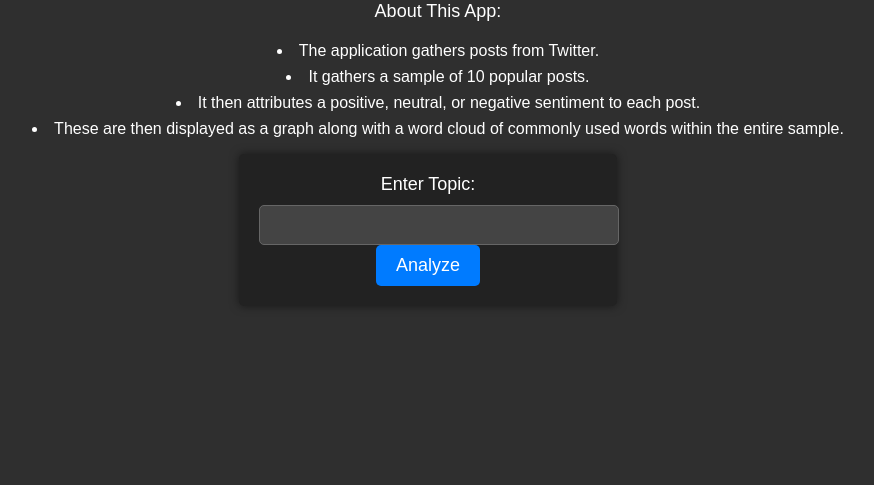
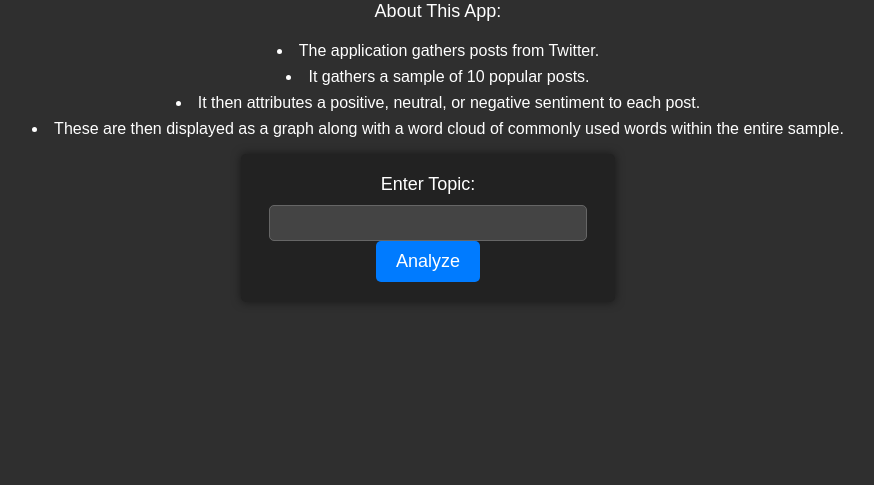
Before and after one commit to JamisonHunter/xanalysis-website, a Flask app: page / in a window 1280 px wide. Shown: the part 156-641 px from the top of the page, without its empty margins (212-1086 px from the left). Run offline with Flask 3, Linux system fonts and the light colour scheme; parts of the project's set-up code (start-up, migrations or seed data) failed here and were passed over.

Commit message:
Centered Text Input In Form

```diff
--- a/static/style.css
+++ b/static/style.css
@@ -35,8 +35,8 @@ label {
 }
 
 input[type="text"] {
-    width: 100%;
-    padding: 10px;
+    width: 90%;
+    padding: 8px;
     font-size: 16px;
     border: 1px solid #666;
     border-radius: 5px;
```
